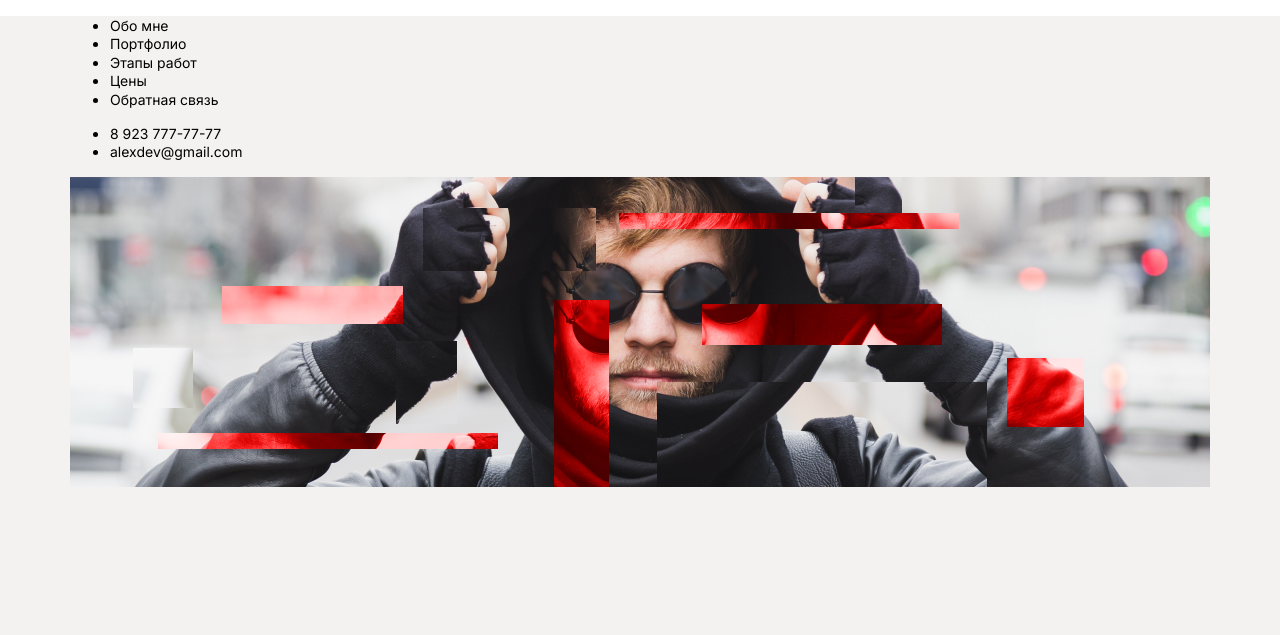
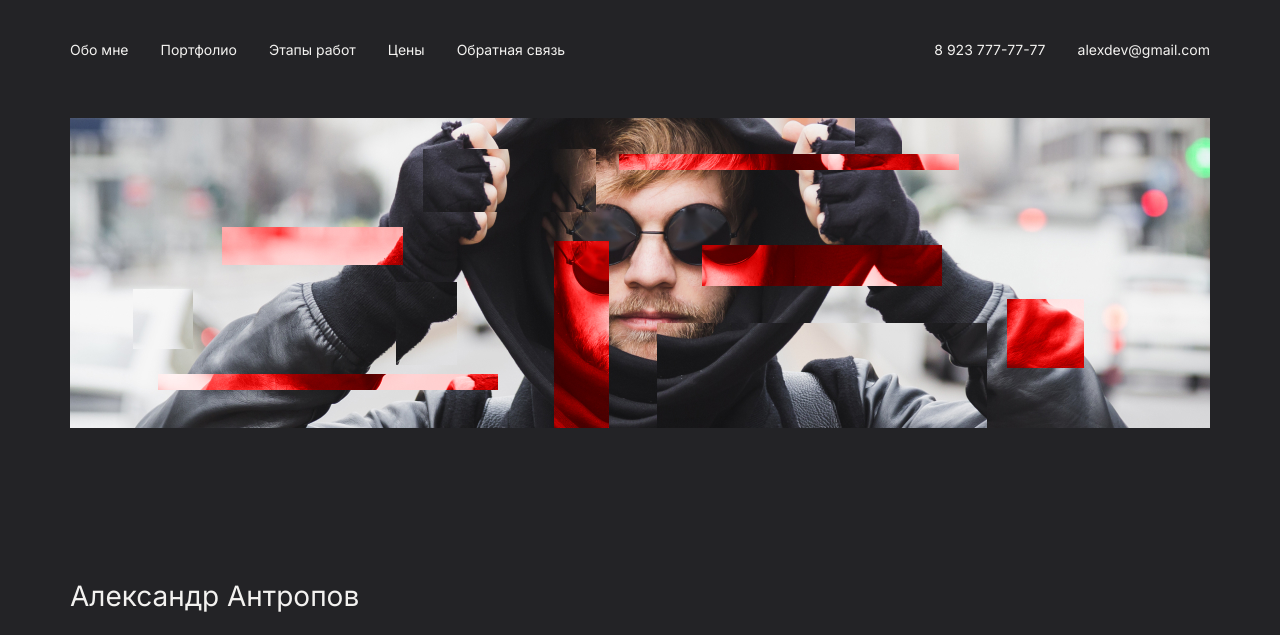
Before and after one commit to YaraDenji/Portfolio, a plain HTML site: page index.html in a window 1280 px wide. Shown: the top 635 px of the page. Drawn offline with Linux system fonts and the light colour scheme.

Commit message:
white+dark

```diff
--- a/css/style.css
+++ b/css/style.css
@@ -5,11 +5,50 @@ body {
     background-color: #F3F2F0;
     color: #010101;
 }
+.white .nav-link {
+    color: #010101;
+}
+.dark {
+    background-color: #232326;
+    color: #F3F2F0;
+}
+.dark .nav-link {
+    color: #F3F2F0;
+}
 .wrapper {
     max-width: 1140px;
     margin: 0 auto;
     padding-left: 15px;
     padding-right: 15px;
+}
+header {
+    display: flex;
+    justify-content: space-between;
+    padding-top: 40px;
+    padding-bottom: 60px;
+}
+.nav {
+    list-style-type: none;
+    padding-left: 0;
+    margin: 0;
+    display: flex;
+}
+.nav-link {
+    text-decoration: none;
+    font-size: 14px;
+}
+.nav-link:hover {
+    color: #D40000;
+}
+.nav-item {
+    padding-left: 16px;
+    padding-right: 16px;
+}
+.nav-item:first-child {
+    padding-left: 0;
+}
+.nav-item:last-child {
+    padding-right: 0;
 }
 .name {
     font-size: 28px;
@@ -24,11 +63,3 @@ body {
     margin-bottom: 120px;
     width: 100%;
 }
-.nav-link {
-    text-decoration: none;
-    color: #010101;
-    font-size: 14px;
-}
-.nav-link:hover {
-    color: #D40000;
-}
--- a/index.html
+++ b/index.html
@@ -11,7 +11,7 @@
 </head>
 
 <body>
-    <div class="white">
+    <div class="dark">
         <div class="wrapper">
             <header>
                 <nav>
```
Also changed, not shown: 1 other file.
